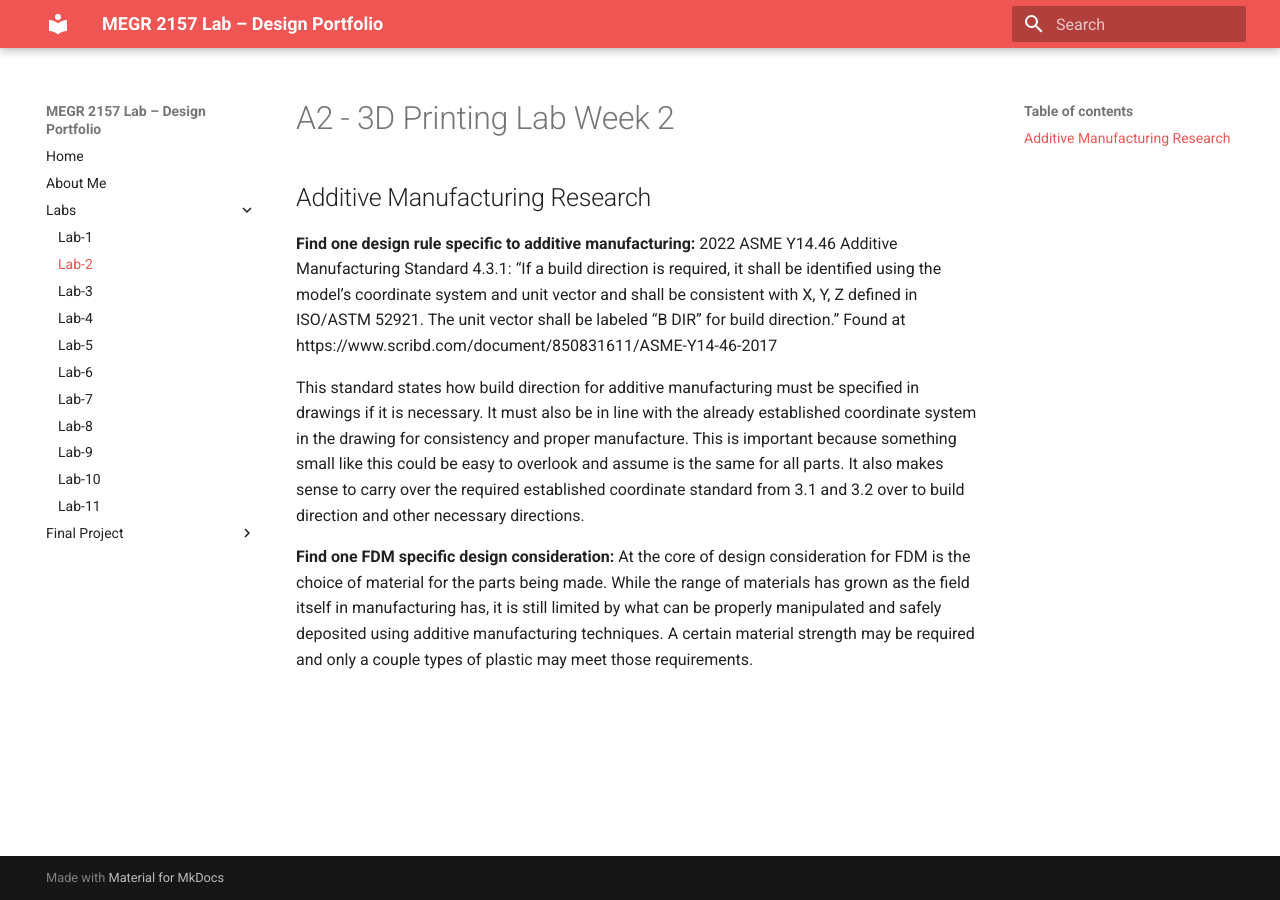
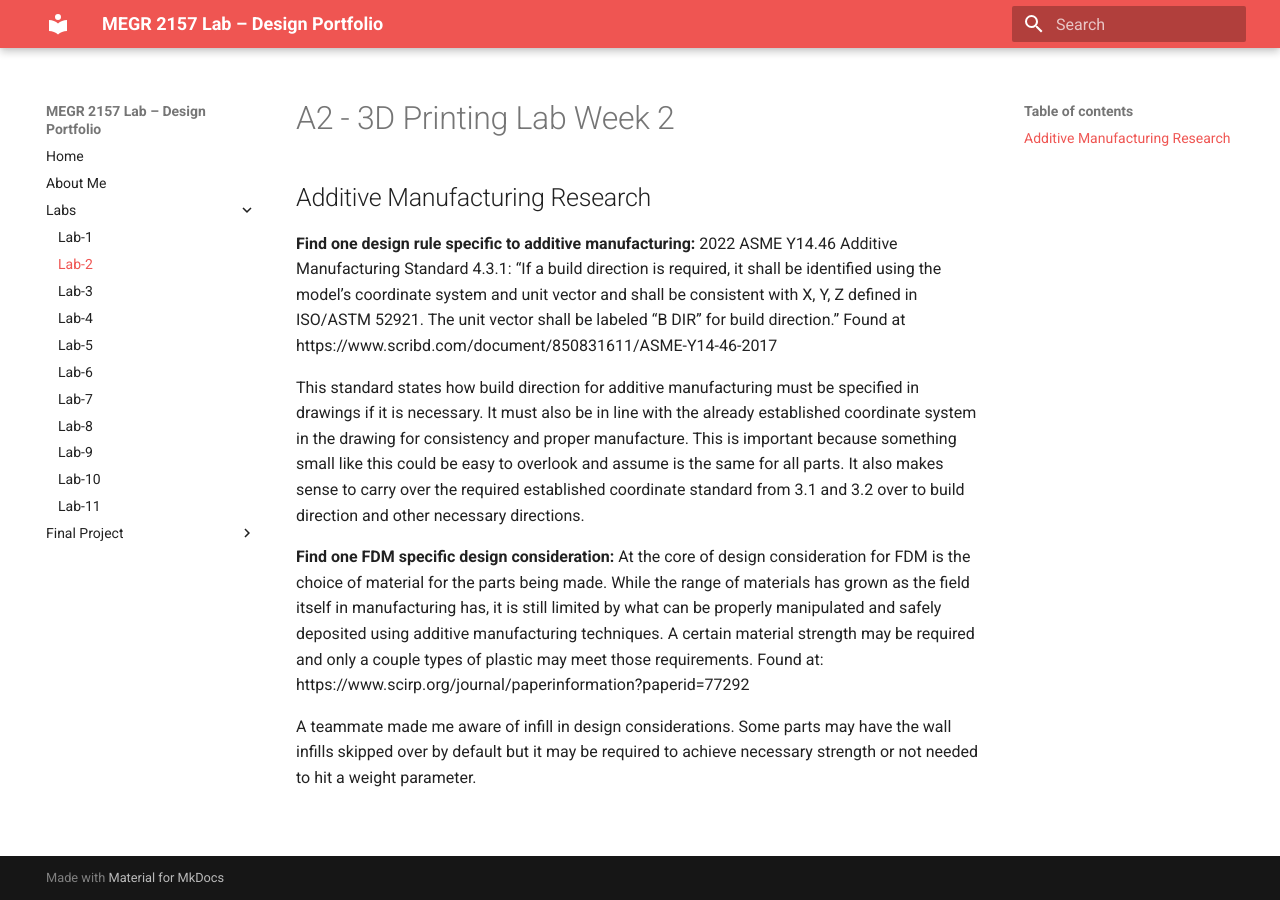
Before and after one commit to TropicalFury/megr2157_3dlab_portfolio, an MkDocs documentation site: the page built from docs/Labs/L02/index.md, in a window 1280 px wide. Built offline with MkDocs 1.6.1 and Material for MkDocs 9.7.7, drawn with Linux system fonts in a browser that asks for light colours.

Commit message:
Addition of shared FDM research
Added a reference to a source on material strength and noted the importance of infill in design considerations for FDM.

```diff
--- a/docs/Labs/L02/index.md
+++ b/docs/Labs/L02/index.md
@@ -7,4 +7,6 @@
 This standard states how build direction for additive manufacturing must be specified in drawings if it is necessary. It must also be in line with the already established coordinate system in the drawing for consistency and proper manufacture. This is important because something small like this could be easy to overlook and assume is the same for all parts. It also makes sense to carry over the required established coordinate standard from 3.1 and 3.2 over to build direction and other necessary directions.
 
 **Find one FDM specific design consideration:**
-At the core of design consideration for FDM is the choice of material for the parts being made. While the range of materials has grown as the field itself in manufacturing has, it is still limited by what can be properly manipulated and safely deposited using additive manufacturing techniques. A certain material strength may be required and only a couple types of plastic may meet those requirements.
+At the core of design consideration for FDM is the choice of material for the parts being made. While the range of materials has grown as the field itself in manufacturing has, it is still limited by what can be properly manipulated and safely deposited using additive manufacturing techniques. A certain material strength may be required and only a couple types of plastic may meet those requirements. Found at: https://www.scirp.org/journal/paperinformation?paperid=77292
+
+A teammate made me aware of infill in design considerations. Some parts may have the wall infills skipped over by default but it may be required to achieve necessary strength or not needed to hit a weight parameter.
```
